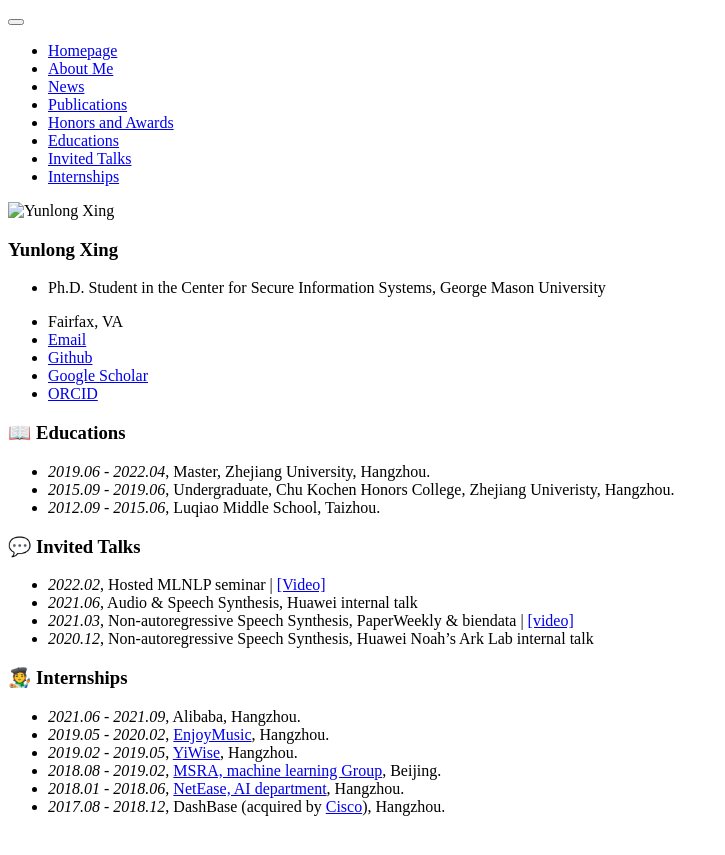
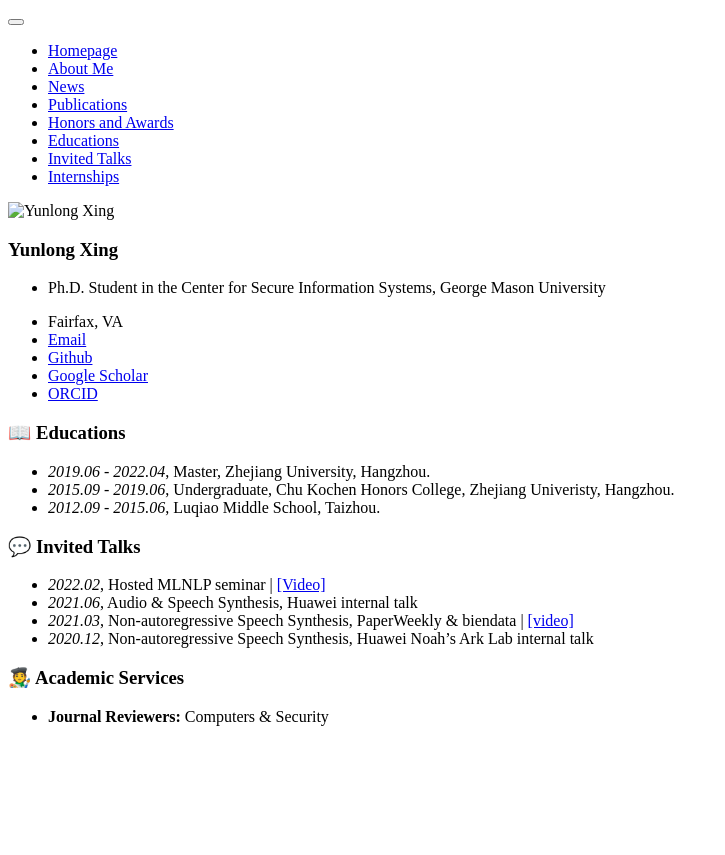
Before and after one commit to YunlongXing/yunlongxing.github.io, a Jekyll site: the page built from _pages/includes/others.md, in a window 1280 px wide. Shown: the top 855 px of the page, without its empty margins (0-725 px from the left). Built offline with Jekyll 4.4.1, drawn with Linux system fonts in a browser that asks for light colours; our own code applies the rules of GitHub Pages for plain Markdown files.

Commit message:
Update others.md

```diff
--- a/_pages/includes/others.md
+++ b/_pages/includes/others.md
@@ -10,10 +10,5 @@
 - *2021.03*, Non-autoregressive Speech Synthesis, PaperWeekly & biendata \| [\[video\]](https://www.bilibili.com/video/BV1uf4y1t7Hr/)
 - *2020.12*, Non-autoregressive Speech Synthesis, Huawei Noah's Ark Lab internal talk
 
-# 🧑‍🎨 Internships
-- *2021.06 - 2021.09*, Alibaba, Hangzhou.
-- *2019.05 - 2020.02*, [EnjoyMusic](https://enjoymusic.ai/), Hangzhou.
-- *2019.02 - 2019.05*, [YiWise](https://www.yiwise.com/), Hangzhou.
-- *2018.08 - 2019.02*, [MSRA, machine learning Group](https://www.microsoft.com/en-us/research/group/machine-learning-research-group/), Beijing.
-- *2018.01 - 2018.06*, [NetEase, AI department](https://hr.163.com/zc/12-ai/index.html), Hangzhou.
-- *2017.08 - 2018.12*, DashBase (acquired by [Cisco](https://blogs.cisco.com/news/349511)), Hangzhou.
+# 🧑‍🎨 Academic Services
+- **Journal Reviewers:** Computers & Security
```
